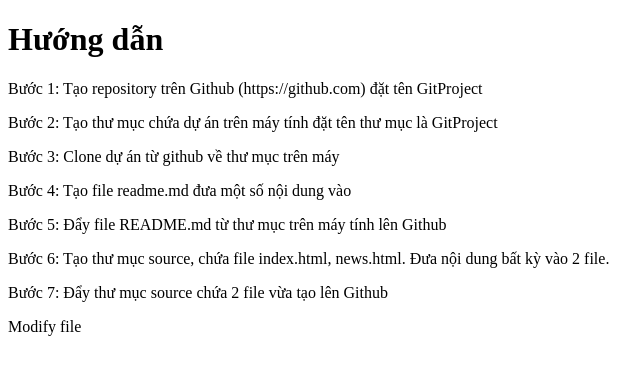
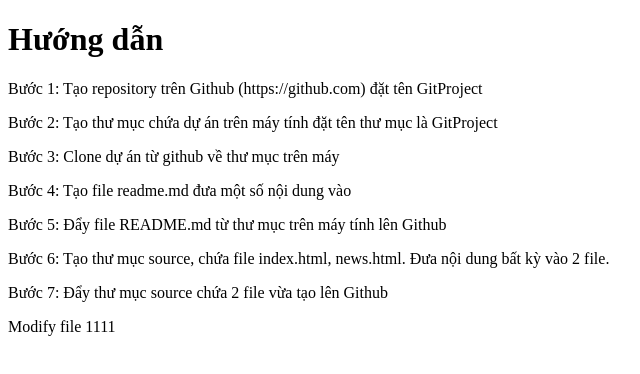
Before and after one commit to lora1221/GitProject, a plain HTML site: page html files/index.html in a window 1280 px wide. Shown: the full height of the page, 0-640 px from the left. Drawn offline with Linux system fonts and the light colour scheme.

Commit message:
new edit

```diff
--- a/html files/index.html
+++ b/html files/index.html
@@ -13,6 +13,6 @@
 <p>Bước 5: Đẩy file README.md từ thư mục trên máy tính lên Github</p>
 <p>Bước 6: Tạo thư mục source, chứa file index.html, news.html. Đưa nội dung bất kỳ vào 2 file.</p>
 <p>Bước 7: Đẩy thư mục source chứa 2 file vừa tạo lên Github</p>
-<p>Modify file</p>
+<p>Modify file 1111</p>
 </body>
 </html>
```
